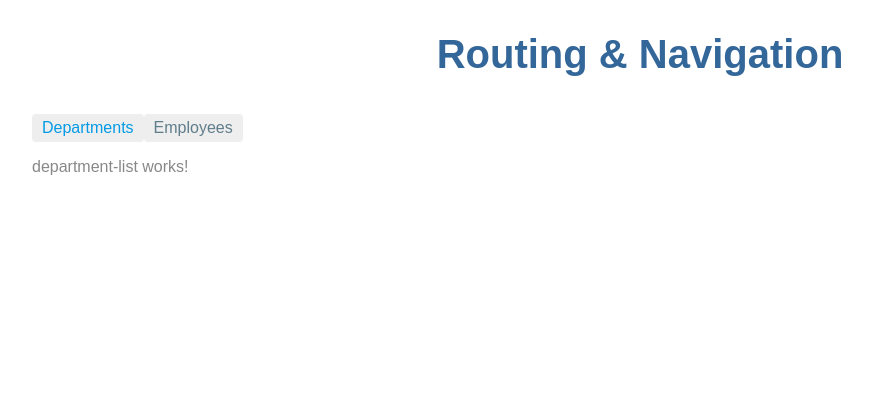
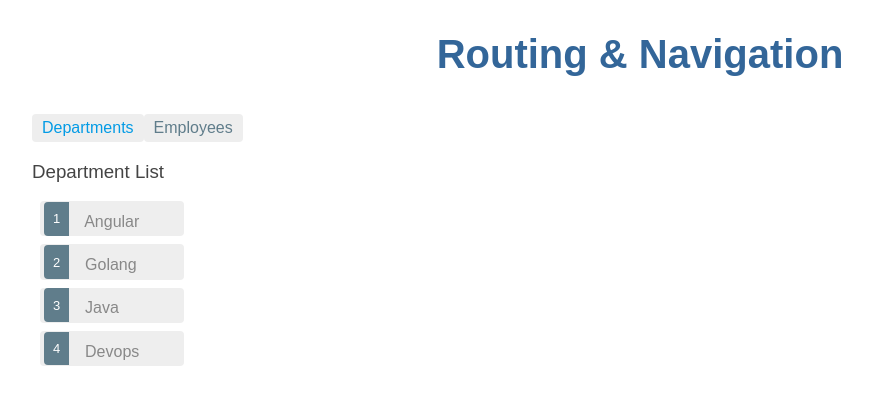
Before and after one commit to sagor1155/angular, an Angular app in the folder my-app/: page /dept in a window 1280 px wide. Shown: the top 404 px of the page, without its empty margins (0-872 px from the left). Built offline with nearby package versions, Linux system fonts and the light colour scheme.

Commit message:
route parameters and activated route

```diff
--- a/my-app/src/app/app-routing.module.ts
+++ b/my-app/src/app/app-routing.module.ts
@@ -1,5 +1,6 @@
-import { NgModule } from '@angular/core';
+import { Component, NgModule } from '@angular/core';
 import { RouterModule, Routes } from '@angular/router';
+import { DepartmentDetailComponent } from './department-detail/department-detail.component';
 import { DepartmentListComponent } from './department-list/department-list.component';
 import { EmployeeListComponent } from './employee-list/employee-list.component';
 import { PageNotFoundComponent } from './page-not-found/page-not-found.component';
@@ -7,6 +8,7 @@ import { PageNotFoundComponent } from './page-not-found/page-not-found.component
 const routes: Routes = [
   { path: "", pathMatch: 'full', redirectTo: "" }, // add this line otherwise
   { path: "dept", component: DepartmentListComponent },
+  { path: "dept/:id", component: DepartmentDetailComponent },
   { path: "emp", component: EmployeeListComponent },
   { path: "**", component: PageNotFoundComponent } // wildcard routes, MUST be at the bottom of this array
 ];
@@ -19,5 +21,6 @@ export class AppRoutingModule { }
 export const routingComponents = [
   DepartmentListComponent,
   EmployeeListComponent,
+  DepartmentDetailComponent,
   PageNotFoundComponent
 ]
--- a/my-app/src/app/app.module.ts
+++ b/my-app/src/app/app.module.ts
@@ -7,7 +7,6 @@ import { AppComponent } from './app.component';
 import { TestComponent } from './test/test.component';
 import { EmployeeDetailComponent } from './employee-detail/employee-detail.component';
 import { HttpClientModule } from '@angular/common/http';
-import { PageNotFoundComponent } from './page-not-found/page-not-found.component';
 
 @NgModule({
   // contains all the component used by the application
@@ -15,8 +14,7 @@ import { PageNotFoundComponent } from './page-not-found/page-not-found.component
     AppComponent,
     TestComponent,
     EmployeeDetailComponent,
-    routingComponents,
-    PageNotFoundComponent
+    routingComponents
   ],
   imports: [
     BrowserModule,
--- /dev/null
+++ b/my-app/src/app/department-detail/department-detail.component.html
@@ -0,0 +1 @@
+<h3>You selected department with id = {{departmentId}}</h3>
--- /dev/null
+++ b/my-app/src/app/department-detail/department-detail.component.ts
@@ -0,0 +1,23 @@
+import { Component, OnInit } from '@angular/core';
+import { ActivatedRoute } from '@angular/router';
+
+@Component({
+  selector: 'app-department-detail',
+  templateUrl: './department-detail.component.html',
+  styleUrls: ['./department-detail.component.css']
+})
+export class DepartmentDetailComponent implements OnInit {
+
+  public departmentId: any;
+  constructor(private route: ActivatedRoute) { }
+
+  ngOnInit(): void {
+    let id = parseInt(this.route.snapshot.paramMap.get('id')||"")
+    if (isNaN(id)) {
+      console.log("id not a number")
+    }else{
+      this.departmentId = id
+    }
+  }
+
+}
--- a/my-app/src/app/department-list/department-list.component.html
+++ b/my-app/src/app/department-list/department-list.component.html
@@ -1 +1,7 @@
-<p>department-list works!</p>
+<h3>Department List</h3>
+{{errMessage}}
+<ul class="items">
+    <li (click)="onSelect(department)" *ngFor="let department of departments">
+        <span class="badge">{{department.id}}</span> {{department.name}}
+    </li>
+</ul>
--- a/my-app/src/app/department-list/department-list.component.ts
+++ b/my-app/src/app/department-list/department-list.component.ts
@@ -1,4 +1,7 @@
 import { Component, OnInit } from '@angular/core';
+import { IDepartment } from '../department';
+import { DepartmentService } from '../department.service';
+import { Router } from '@angular/router';
 
 @Component({
   selector: 'app-department-list',
@@ -7,9 +10,18 @@ import { Component, OnInit } from '@angular/core';
 })
 export class DepartmentListComponent implements OnInit {
 
-  constructor() { }
+  public departments: IDepartment[] = [];
+  public errMessage: any;
+  constructor(private _departmentService: DepartmentService, private _router: Router) { }
 
   ngOnInit(): void {
+    this._departmentService.getList()
+                           .subscribe(data => this.departments=data,
+                            error => this.errMessage=error )
+  }
+
+  onSelect(department: IDepartment){
+    this._router.navigate(["/dept", department.id])
   }
 
 }
--- /dev/null
+++ b/my-app/src/app/department.service.ts
@@ -0,0 +1,32 @@
+import { Injectable } from '@angular/core';
+import { HttpClient, HttpErrorResponse } from '@angular/common/http'
+import { Observable, throwError } from 'rxjs';
+import { catchError } from 'rxjs/operators';
+import { IDepartment } from './department';
+
+@Injectable({
+  providedIn: 'root'
+})
+export class DepartmentService {
+
+  private url: string = "assets/data/department-list.json"
+  constructor(private http: HttpClient) { }
+
+  getList(): Observable<IDepartment[]>{
+    return this.http.get<IDepartment[]>(this.url)
+                    .pipe(catchError(this.errorHandler))
+  }
+
+  errorHandler(error: HttpErrorResponse){
+    if (error.status === 0) {
+      // A client-side or network error occurred. Handle it accordingly.
+      console.error('An error occurred:', error.error);
+    } else {
+      // The backend returned an unsuccessful response code.
+      // The response body may contain clues as to what went wrong.
+      console.error(
+        `Backend returned code ${error.status}, body was: `, error.error);
+    }
+    return throwError(() => new Error('Something bad happened; please try again later.'));
+  }
+}
--- /dev/null
+++ b/my-app/src/app/department.ts
@@ -0,0 +1,4 @@
+export interface IDepartment {
+    id: number;
+    name: string;
+}
--- /dev/null
+++ b/my-app/src/assets/data/department-list.json
@@ -0,0 +1,6 @@
+[
+    {"id": 1, "name": "Angular"},
+    {"id": 2, "name": "Golang"},
+    {"id": 3, "name": "Java"},
+    {"id": 4, "name": "Devops"}
+]
```
Also changed, not shown: my-app/src/app/department-detail/department-detail.component.css (added), 2 other files (tests, documents, lock files or other folders).
